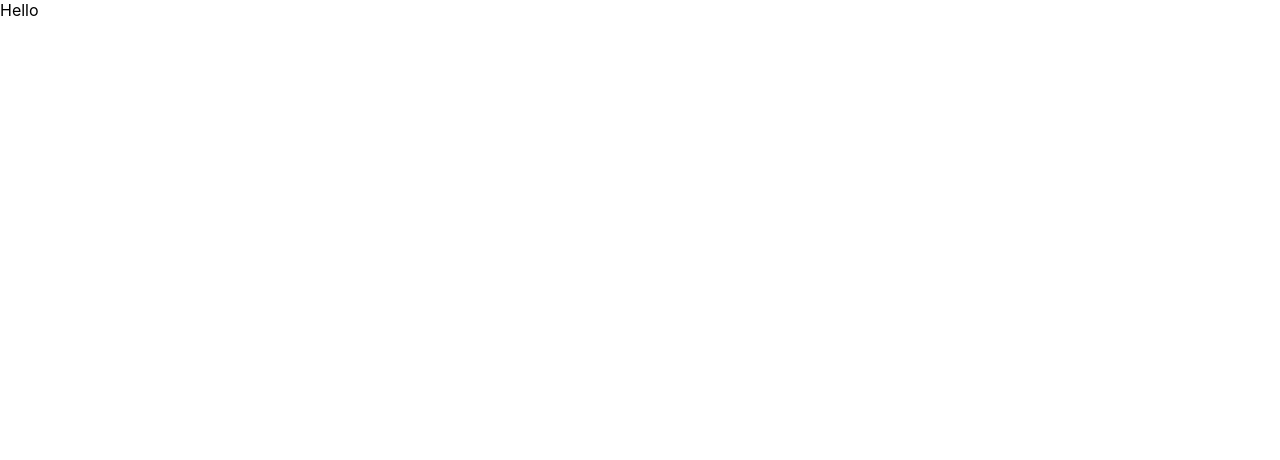
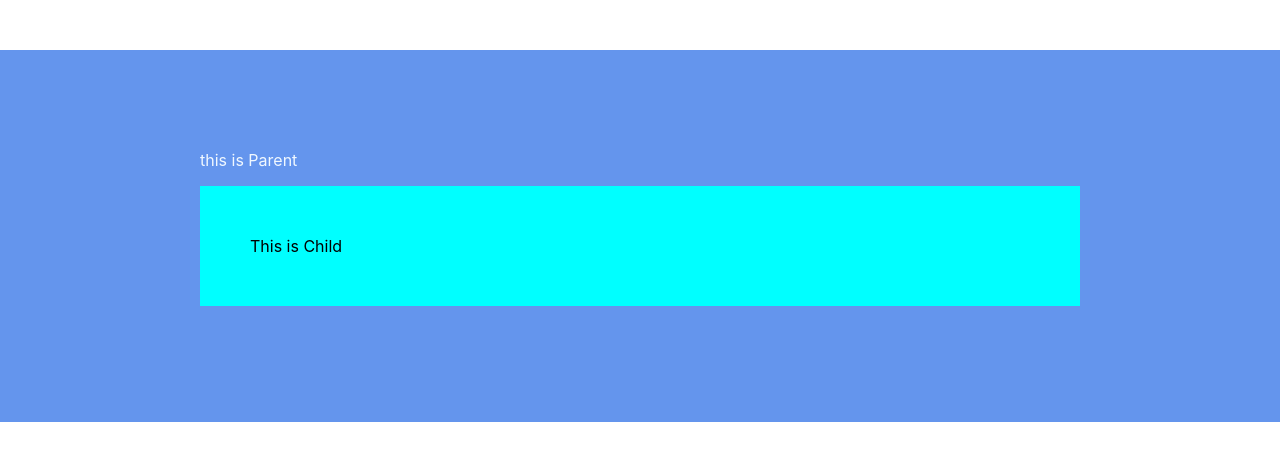
Before and after one commit to MAlngaawy/youtube-search-task, a React (Create React App) app: page / in a window 1280 px wide. Shown: the top 460 px of the page. Built offline with nearby package versions, Linux system fonts and the light colour scheme.

Commit message:
install sass

```diff
--- a/package.json
+++ b/package.json
@@ -13,6 +13,7 @@
     "react": "^18.2.0",
     "react-dom": "^18.2.0",
     "react-scripts": "5.0.1",
+    "sass": "^1.54.5",
     "typescript": "^4.7.4",
     "web-vitals": "^2.1.4"
   },
--- a/src/App.css
+++ /dev/null
@@ -1,38 +0,0 @@
-.App {
-  text-align: center;
-}
-
-.App-logo {
-  height: 40vmin;
-  pointer-events: none;
-}
-
-@media (prefers-reduced-motion: no-preference) {
-  .App-logo {
-    animation: App-logo-spin infinite 20s linear;
-  }
-}
-
-.App-header {
-  background-color: #282c34;
-  min-height: 100vh;
-  display: flex;
-  flex-direction: column;
-  align-items: center;
-  justify-content: center;
-  font-size: calc(10px + 2vmin);
-  color: white;
-}
-
-.App-link {
-  color: #61dafb;
-}
-
-@keyframes App-logo-spin {
-  from {
-    transform: rotate(0deg);
-  }
-  to {
-    transform: rotate(360deg);
-  }
-}
--- /dev/null
+++ b/src/App.scss
@@ -0,0 +1,11 @@
+.App {
+  background-color: cornflowerblue;
+  color: aliceblue;
+  padding: 100px 200px;
+  margin: 50px auto;
+  .child {
+    background-color: aqua;
+    color: black;
+    padding: 50px;
+  }
+}
--- a/src/App.tsx
+++ b/src/App.tsx
@@ -1,9 +1,14 @@
 
-import './App.css';
+import './App.scss';
 
 const App = () : JSX.Element => {
   return (
-    <div>Hello</div>
+    <div className='App'>
+      this is Parent
+      <p className="child">
+        This is Child
+      </p>
+    </div>
   );
 }
 
```
Also changed, not shown: 1 other file (tests, documents, lock files or other folders).
